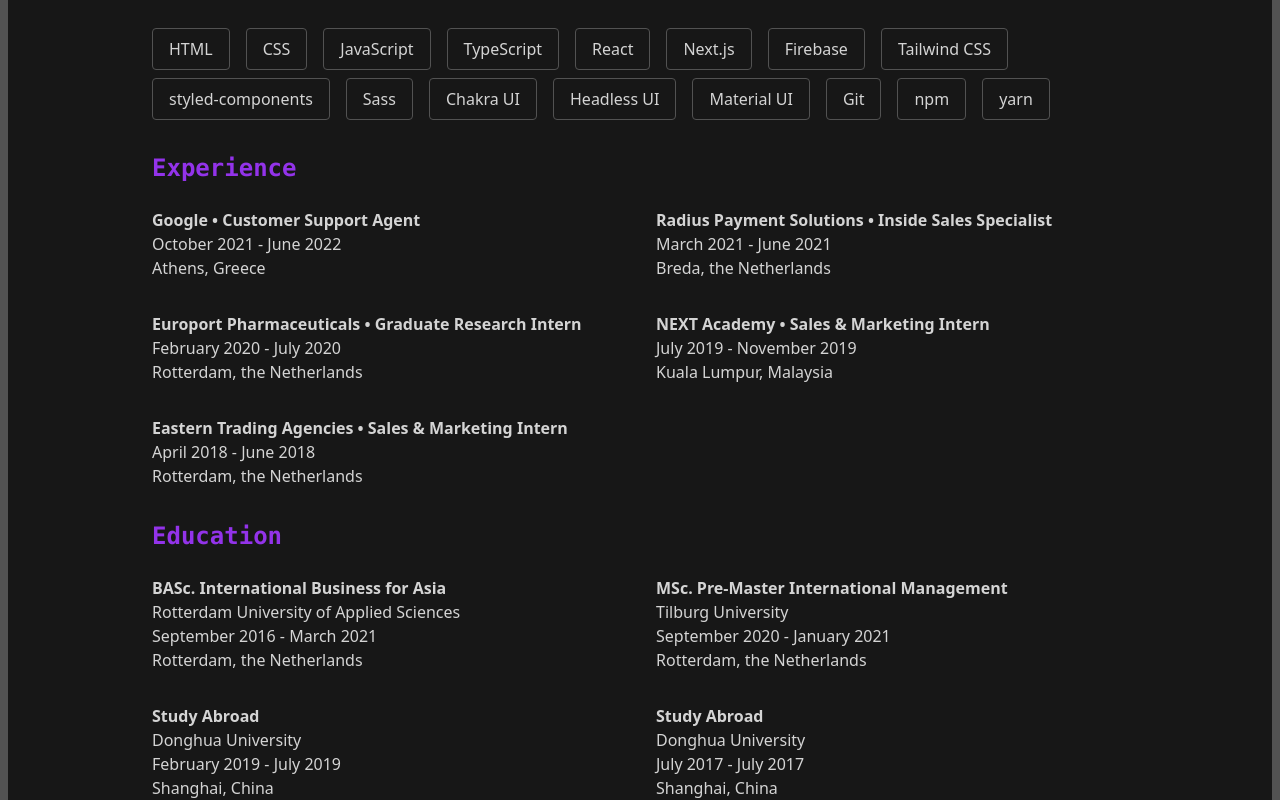
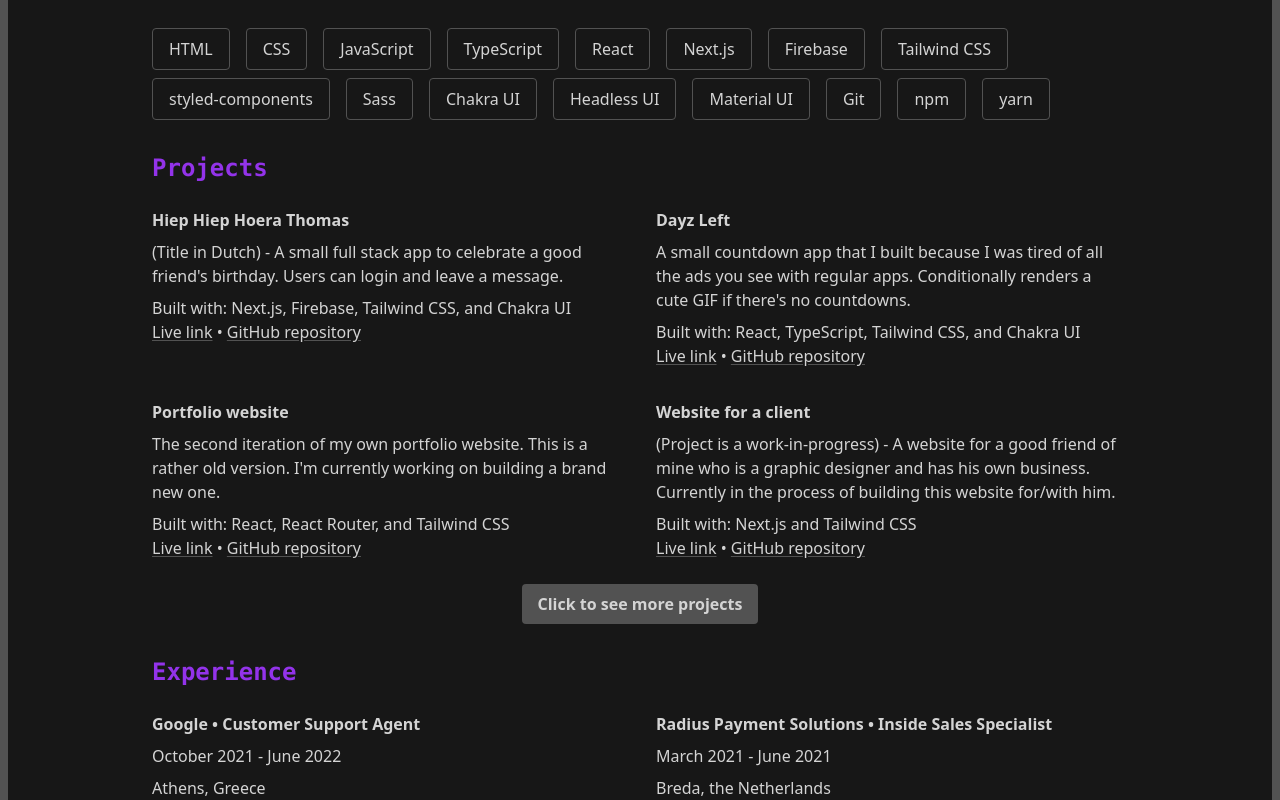
Before and after one commit to YinChuRijnaard/curriculum-vitae, a Next.js app: page / in a window 1280 px wide. Shown: the part 460-1260 px from the top of the page. Built offline with nearby package versions, Linux system fonts and the light colour scheme.

Commit message:
Added Projects section

```diff
--- a/components/EducationItem.tsx
+++ b/components/EducationItem.tsx
@@ -9,7 +9,7 @@
 
 export const EducationItem = (props: ExperienceItemProps) => {
   return (
-    <div>
+    <div className="space-y-2">
       <h1 className="font-bold">{props.degree}</h1>
       <p>{props.school}</p>
       <p>
--- a/components/ExperienceItem.tsx
+++ b/components/ExperienceItem.tsx
@@ -9,7 +9,7 @@
 
 export const ExperienceItem = (props: ExperienceItemProps) => {
   return (
-    <div>
+    <div className="space-y-2">
       <h1 className="font-bold">
         {props.company}&nbsp;•&nbsp;{props.job}
       </h1>
--- /dev/null
+++ b/components/ProjectItem.tsx
@@ -0,0 +1,34 @@
+type ProjectItemProps = {
+  title: string;
+  description: string;
+  stack: any;
+  live: string;
+  repo: string;
+};
+
+export const ProjectItem = (props: ProjectItemProps) => {
+  return (
+    <div className="space-y-2">
+      <h1 className="font-bold">{props.title}</h1>
+      <p>{props.description}</p>
+      <p>{props.stack}</p>
+      <a
+        className="underline decoration-neutral-600 underline-offset-2"
+        href={props.live}
+        target="_blank"
+        rel="noreferrer"
+      >
+        Live link
+      </a>
+      <span>&nbsp;•&nbsp;</span>
+      <a
+        className="underline decoration-neutral-600 underline-offset-2"
+        href={props.repo}
+        target="_blank"
+        rel="noreferrer"
+      >
+        GitHub repository
+      </a>
+    </div>
+  );
+};
--- /dev/null
+++ b/components/Projects.tsx
@@ -0,0 +1,47 @@
+import { nanoid } from "nanoid";
+import { ProjectItem } from "./ProjectItem";
+import { projects } from "../data/projects";
+
+export const Projects = () => {
+  //   const projectsStackMapped = projects.map((project) => {
+  //     const stackMapped = project.stack.map((stackItem) => {
+  //       return <p>{stackItem}</p>;
+  //     });
+
+  //     return stackMapped;
+  //   });
+
+  const projectsMapped = projects.map((project) => {
+    return (
+      <ProjectItem
+        title={project.title}
+        description={project.description}
+        stack={project.stack}
+        live={project.live}
+        repo={project.repo}
+      />
+    );
+  });
+  return (
+    <section className="p-4">
+      <h1 className="font-mono text-2xl font-bold text-purple-600">Projects</h1>
+
+      <br />
+
+      <div className="grid gap-8 md:grid-cols-2">{projectsMapped}</div>
+
+      <br />
+
+      <div className="flex justify-center">
+        <a
+          className="rounded bg-neutral-600 py-2 px-4 font-bold text-neutral-300 underline-offset-2 "
+          href="https://github.com/YinChuRijnaard"
+          target="_blank"
+          rel="noreferrer"
+        >
+          Click to see more projects
+        </a>
+      </div>
+    </section>
+  );
+};
--- /dev/null
+++ b/data/projects.ts
@@ -0,0 +1,34 @@
+export const projects = [
+  {
+    title: "Hiep Hiep Hoera Thomas",
+    description:
+      "(Title in Dutch) - A small full stack app to celebrate a good friend's birthday. Users can login and leave a message.",
+    stack: "Built with: Next.js, Firebase, Tailwind CSS, and Chakra UI",
+    live: "https://hiep-hiep-hoera-thomas.vercel.app/",
+    repo: "https://github.com/YinChuRijnaard/bday-thomas",
+  },
+  {
+    title: "Dayz Left",
+    description:
+      "A small countdown app that I built because I was tired of all the ads you see with regular apps. Conditionally renders a cute GIF if there's no countdowns.",
+    stack: "Built with: React, TypeScript, Tailwind CSS, and Chakra UI",
+    live: "https://dayz-left.vercel.app/",
+    repo: "https://github.com/YinChuRijnaard/dayz-left",
+  },
+  {
+    title: "Portfolio website",
+    description:
+      "The second iteration of my own portfolio website. This is a rather old version. I'm currently working on building a brand new one.",
+    stack: "Built with: React, React Router, and Tailwind CSS",
+    live: "https://www.yinchu.dev/",
+    repo: "https://github.com/YinChuRijnaard/Portfolio-v2",
+  },
+  {
+    title: "Website for a client",
+    description:
+      "(Project is a work-in-progress) - A website for a good friend of mine who is a graphic designer and has his own business. Currently in the process of building this website for/with him.",
+    stack: "Built with: Next.js and Tailwind CSS",
+    live: "https://visual-identities.vercel.app/",
+    repo: "https://github.com/YinChuRijnaard/visual-identities",
+  },
+];
--- a/pages/index.tsx
+++ b/pages/index.tsx
@@ -5,6 +5,7 @@
 import { Intro } from "../components/Intro";
 import { Contact } from "../components/Contact";
 import { Skills } from "../components/Skills";
+import { Projects } from "../components/Projects";
 import { Experience } from "../components/Experience";
 import { Education } from "../components/Education";
 import { Languages } from "../components/Languages";
@@ -27,6 +28,7 @@
         <Intro />
         <Contact />
         <Skills />
+        <Projects />
         <Experience />
         <Education />
         <Languages />
```
